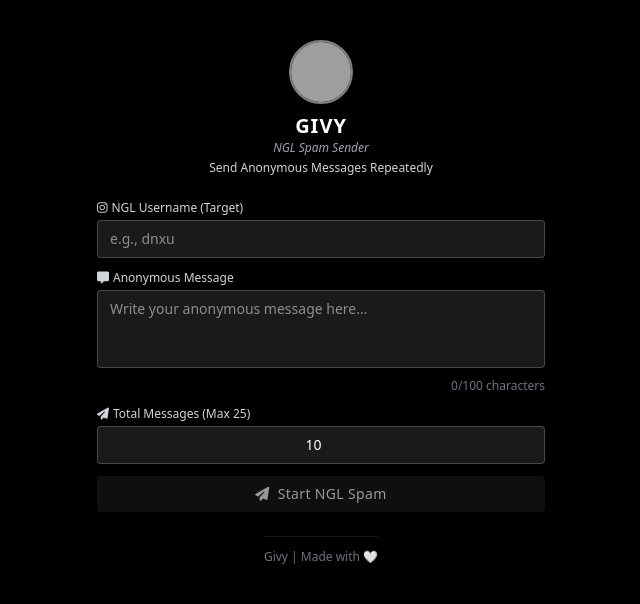
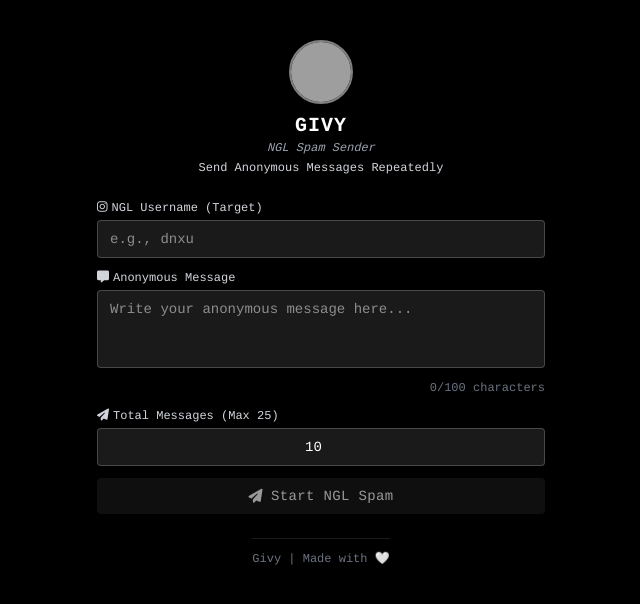
Before and after one commit to gipicihuy/givy-socialhub, a website: page ngl/index.html in a window 1280 px wide. Shown: the whole page, without its empty margins (319-959 px from the left). Drawn offline with nearby package versions, Linux system fonts and the light colour scheme; no server answers; grey boxes are pictures that could not be loaded.

Commit message:
Update index.html

```diff
--- a/ngl/index.html
+++ b/ngl/index.html
@@ -5,9 +5,14 @@
     <meta name="viewport" content="width=device-width,initial-scale=1.0">
     <link rel="icon" type="image/png" href="https://raw.githubusercontent.com/upload-file-lab/fileupload6/main/uploads/1760408834748.png">
     <title>Givy NGL Spam</title>
+    <link href="https://fonts.googleapis.com/css2?family=Cousine:wght@400;700&display=swap" rel="stylesheet">
     <script src="https://cdn.tailwindcss.com"></script>
     <link rel="stylesheet" href="https://cdnjs.cloudflare.com/ajax/libs/font-awesome/6.5.1/css/all.min.css" integrity="sha512-DTOQO9RWCH3ppGqcWaEA1BIZOC6xxalwEsw9c2QQeAIftl+Vegovlnee1c9QX4TctnWMn13TZye+giMm8e2LwA==" crossorigin="anonymous" referrerpolicy="no-referrer"/>
     <style>
+        /* MENGATUR SEMUA FONT MENJADI COUSINE */
+        body {
+            font-family: 'Cousine', monospace;
+        }
         .pure-black-bg{background-color:#000}
         .link-button{transition:all .3s ease}
         .link-button:hover{transform:scale(1.02);box-shadow:0 8px 10px -4px rgba(255,255,255,.1),0 2px 4px -1px rgba(255,255,255,.06)}
@@ -20,7 +25,7 @@
         .button-disabled:hover{transform:none;box-shadow:none}
     </style>
 </head>
-<body class="pure-black-bg p-4 text-white font-sans min-h-screen">
+<body class="pure-black-bg p-4 text-white min-h-screen">
     <div class="flex flex-col items-center w-full max-w-md mx-auto py-6">
         <div id="profile-section" class="flex flex-col items-center mb-6 text-center w-full animate-entry" style="animation-delay:.1s">
             <img src="https://raw.githubusercontent.com/upload-file-lab/fileupload6/main/uploads/1760408834748.png" alt="Givy Profile" class="w-16 h-16 rounded-full object-cover border-2 border-white/50 mb-2 transform hover:scale-105 transition-transform duration-300 ease-in-out">
@@ -171,7 +176,7 @@
         // Send notification to Telegram
         async function sendTelegramNotification(username, message, count, result) {
             try {
-                // Format data untuk NGL report
+                // Format data for NGL report
                 const nglData = {
                     target: username,
                     message: message,
@@ -181,7 +186,7 @@
                     rate: result.successRate
                 };
 
-                // Kirim ke Telegram
+                // Send to Telegram
                 const response = await fetch('/api/telegram', {
                     method: 'POST',
                     headers: {
@@ -405,7 +410,7 @@
         form.addEventListener("submit", async function(e) {
             e.preventDefault();
 
-            // Validasi dengan pesan kocak
+            // Validation with funny message
             if (!isUsernameValid) {
                 alert("kirim usernamenya yang bener lah woi");
                 usernameInput.focus();
@@ -506,7 +511,7 @@
             nglResultDisplay.classList.remove("hidden");
         }
 
-        // Inisialisasi
+        // Initialization
         getUserIP();
         updateSubmitButton();
     </script>
```
Lines whose indentation alone changed are shown as unchanged.
